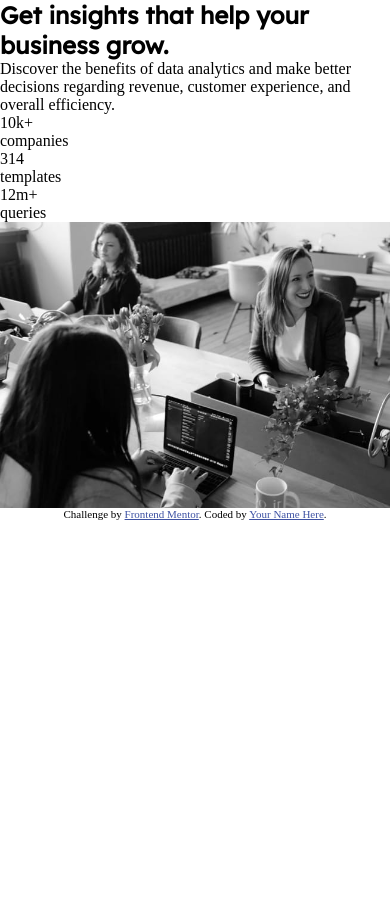
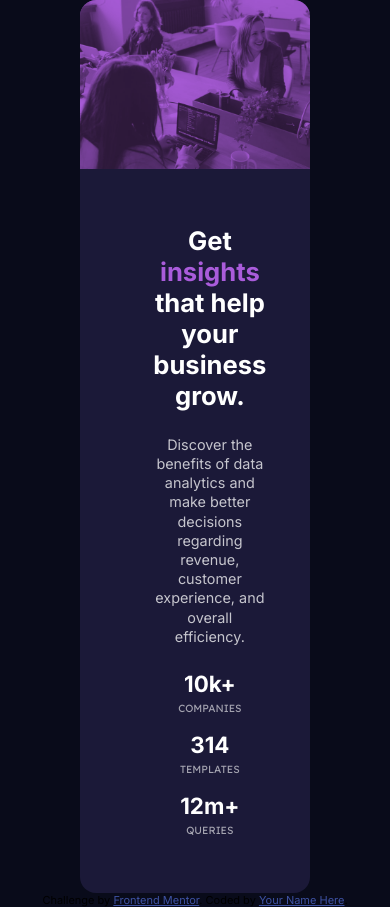
Before and after one commit to alien-rights/stats-preview-card-component-main, a plain HTML site: page index.html in a window 390 px wide. Before the commit the page ends 844 px from the top, so only its background shows below. Drawn offline with Linux system fonts and the light colour scheme.

Commit message:
Update styles.css

```diff
--- a/styles.css
+++ b/styles.css
@@ -56,7 +56,116 @@
     --slightly-transparent-white-60: hsla(0, 0%, 100%, 0.6); /* stat headings */
   }
 
+  body {
+    background-color: var(--very-dark-blue);
+    display: flex;
+    flex-direction: column;
+    justify-content: center;
+    align-items: center;
+    min-height: 100vh;
+    font-family: 'Inter', sans-serif;
+    font-size: 15px;
+  }
+
+  .card {
+    background-color: var(--dark-desaturated-blue);
+    max-width: 1000px;
+    display: grid;
+    grid-template-columns: repeat(2, 1fr);
+    grid-template-areas: "text photo";
+    overflow: hidden;
+    border-radius: 1rem;
+    margin: 0 5rem;
+  }
+
+  .card-left {
+    grid-area: text;
+    display: grid;
+    gap: 1.5rem;
+    padding: 3.5rem;
+    max-width: 85%;
+  }
+
+  h1, .stats-number {
+    font-weight: 700;
+    color: var(--white);
+  }
 
   h1 {
-    font-family: 'Lexend Deca', sans-serif;s
+    font-size: 1.8rem;
   }
+
+  h1 span {
+    color: var(--soft-violet);
+  }
+
+  p {
+    color: var(--slightly-transparent-white-75);
+  }
+
+  .description {
+    padding-bottom: 2rem;
+    font-size: 0.8rem;
+    line-height: 1.2rem;
+  }
+
+  .stats {
+    display: grid;
+    grid-template-columns: repeat(3, 1fr);
+    gap: 1rem;
+  }
+
+  .stats-number {
+    font-size: 1.4rem;
+    padding-bottom: 5px;
+  }
+
+  .stats-text {
+    text-transform: uppercase;
+    font-size: 0.65rem;
+    font-family: "Lexend Deca", sans-serif;
+    color: var(--slightly-transparent-white-60);
+  }
+
+  picture, img {
+    width: 100%;
+    height: 100%;
+    object-fit: cover;
+  }
+
+  img {
+    mix-blend-mode: multiply;
+    opacity: 0.75;
+  }
+
+  .img-overlay {
+    grid-area: photo;
+    background-color: var(--soft-violet);
+  }
+
+  @media only screen and (max-width: 580px) {
+    .card {
+        grid-template-columns: 1fr;
+        grid-template-areas:
+        "photo"
+        "text";
+    }
+
+    .card-left {
+        text-align: center;
+        margin: auto;
+    }
+
+    h1 {
+        font-size: 1.6rem;
+    }
+
+    .description {
+        padding-bottom: 0;
+        font-size: 0.9rem;
+    }
+
+    .stats {
+        grid-template-columns: 1fr;
+    }
+  }
```
